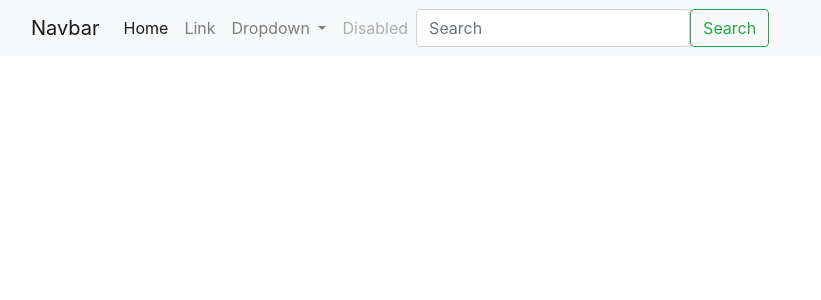
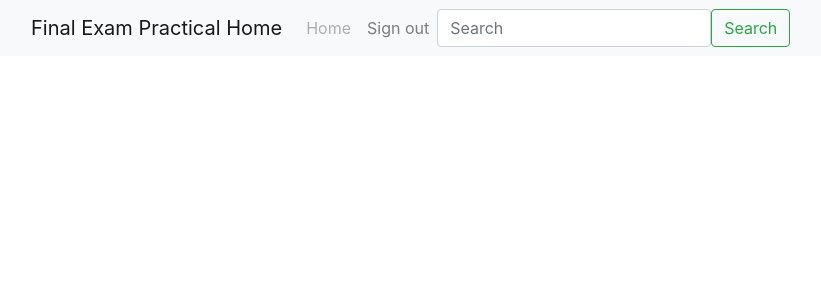
Before and after one commit to hamzan47/term-mean-app-frontend, an Angular app in the folder project/: page /home in a window 1280 px wide. Shown: the top 300 px of the page, without its empty margins (15-836 px from the left). Built offline with nearby package versions, Linux system fonts and the light colour scheme.

Commit message:
Nav bar Updated

```diff
--- a/project/src/app/my-navbar/my-navbar.component.html
+++ b/project/src/app/my-navbar/my-navbar.component.html
@@ -1,6 +1,6 @@
 <nav class="navbar navbar-expand-lg navbar-light bg-light">
     <div class="container-fluid">
-        <a class="navbar-brand" href="#">Navbar</a>
+        <a class="navbar-brand" href="home">Final Exam Practical Home</a>
         <button class="navbar-toggler" type="button" data-bs-toggle="collapse" data-bs-target="#navbarSupportedContent"
             aria-controls="navbarSupportedContent" aria-expanded="false" aria-label="Toggle navigation">
             <span class="navbar-toggler-icon"></span>
@@ -8,27 +8,10 @@
         <div class="collapse navbar-collapse" id="navbarSupportedContent">
             <ul class="navbar-nav me-auto mb-2 mb-lg-0">
                 <li class="nav-item">
-                    <a class="nav-link active" aria-current="page" href="#">Home</a>
+                    <a class="nav-link disabled" aria-current="page" href="#">Home</a>
                 </li>
                 <li class="nav-item">
-                    <a class="nav-link" href="#">Link</a>
-                </li>
-                <li class="nav-item dropdown">
-                    <a class="nav-link dropdown-toggle" href="#" id="navbarDropdown" role="button"
-                        data-bs-toggle="dropdown" aria-expanded="false">
-                        Dropdown
-                    </a>
-                    <ul class="dropdown-menu" aria-labelledby="navbarDropdown">
-                        <li><a class="dropdown-item" href="#">Action</a></li>
-                        <li><a class="dropdown-item" href="#">Another action</a></li>
-                        <li>
-                            <hr class="dropdown-divider">
-                        </li>
-                        <li><a class="dropdown-item" href="#">Something else here</a></li>
-                    </ul>
-                </li>
-                <li class="nav-item">
-                    <a class="nav-link disabled" href="#" tabindex="-1" aria-disabled="true">Disabled</a>
+                    <a class="nav-link " href="#" tabindex="-1" aria-disabled="true">Sign out</a>
                 </li>
             </ul>
             <form class="d-flex">
```
